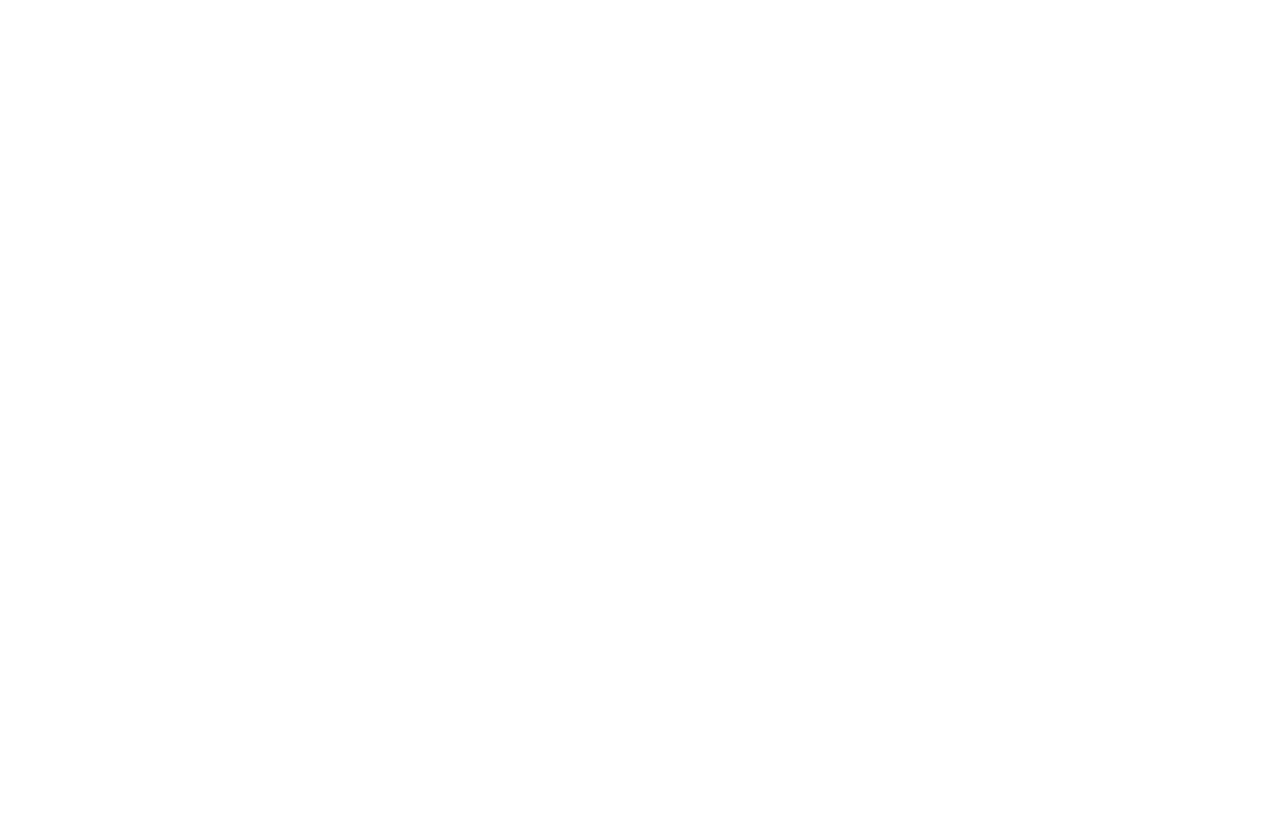
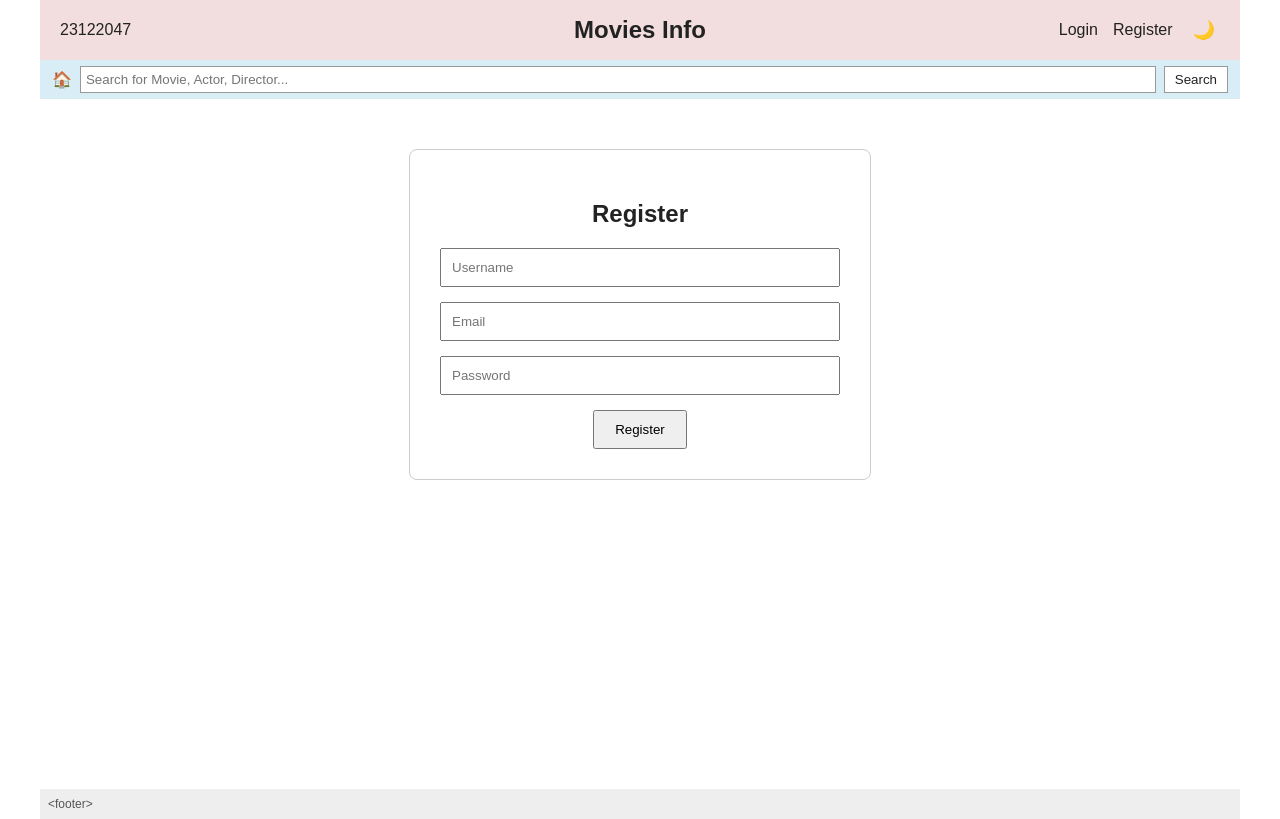
Before and after one commit to chomnhim/23122047_BTCN2, a React (Vite) app: page /register in a window 1280 px wide. Before the commit this address had no page. Built offline with nearby package versions, Linux system fonts and the light colour scheme.

Commit message:
login và register

```diff
--- a/src/App.jsx
+++ b/src/App.jsx
@@ -1,5 +1,6 @@
 import { useState } from "react";
-import { Routes, Route, Outlet } from "react-router-dom";
+import { Routes, Route, Outlet, Navigate } from "react-router-dom";
+import { AuthProvider, useAuth } from "./context/AuthContext";
 import Header from "./components/Header";
 import Navbar from "./components/Navbar";
 import Footer from "./components/Footer";
@@ -7,31 +8,43 @@ import Home from "./pages/Home";
 import MovieDetail from "./pages/MovieDetail";
 import SearchPage from "./pages/SearchPage";
 import PersonDetail from "./pages/PersonDetail";
+import Login from "./pages/Login";
+import Register from "./pages/Register";
 
-function Layout({ dark, toggleDark }) {
-  return (
+const Layout = ({ dark, toggleDark }) => (
   <div className={`app ${dark ? "dark" : ""}`}>
     <Header dark={dark} toggleDark={toggleDark} />
     <Navbar />
-      <div style={{ minHeight: "80vh" }}>
-        <Outlet />
-      </div>
+    <div style={{ minHeight: "80vh" }}><Outlet /></div>
     <Footer />
   </div>
 );
-}
+
+const ProtectedRoute = () => {
+  const { user } = useAuth();
+  return user ? <Outlet /> : <Navigate to="/login" replace />;
+};
 
 export default function App() {
   const [dark, setDark] = useState(false);
 
   return (
+    <AuthProvider>
       <Routes>
         <Route path="/" element={<Layout dark={dark} toggleDark={() => setDark(!dark)} />}>
           <Route index element={<Home />} />
           <Route path="movie/:id" element={<MovieDetail />} />
+          <Route path="person/:id" element={<PersonDetail />} />
           <Route path="search" element={<SearchPage />} />
-        <Route path="person/:id" element={<PersonDetail />} />
+          <Route path="login" element={<Login />} />
+          <Route path="register" element={<Register />} />
+
+          <Route element={<ProtectedRoute />}>
+             <Route path="profile" element={<div className="center"><h1>Profile Page</h1></div>} />
+             <Route path="favorites" element={<div className="center"><h1>Favorites Page</h1></div>} />
+          </Route>
         </Route>
       </Routes>
+    </AuthProvider>
   );
 }
--- a/src/components/Header.jsx
+++ b/src/components/Header.jsx
@@ -1,15 +1,29 @@
+import React from 'react';
 import { Link } from "react-router-dom";
+import { useAuth } from "../context/AuthContext";
 
 export default function Header({ dark, toggleDark }) {
+  const { user, logout } = useAuth();
+
   return (
     <div className="header">
       <span>23122047</span>
-      <Link to="/" style={{ textDecoration: 'none', color: 'inherit', fontWeight: 'bold' }}>
-        Movies Info
-      </Link>
-      <button onClick={toggleDark}>
-        {dark ? "☀️" : "🌙"}
-      </button>
+      <Link to="/" className="logo">Movies Info</Link>
+      <div className="actions">
+        {user ? (
+          <>
+            <span className="welcome">Hi, <strong>{user.username}</strong></span>
+            <button onClick={logout} className="btn-link">Logout</button>
+          </>
+        ) : (
+          <>
+            <Link to="/login" className="btn-link">Login</Link>
+            <Link to="/register" className="btn-link">Register</Link>
+          </>
+        )}
+        <button onClick={toggleDark} className="theme-btn">{dark ? "☀️" : "🌙"}</button>
+      </div>
+      <style>{`.header{display:flex;justify-content:space-between;align-items:center;padding:0 20px;height:60px}.logo{text-decoration:none;color:inherit;font-weight:700;font-size:1.5rem;position:absolute;left:50%;transform:translateX(-50%)}.actions{display:flex;align-items:center;gap:15px}.btn-link{text-decoration:none;color:inherit;font-weight:500;cursor:pointer;background:none;border:none;font-size:1rem}.btn-link:hover{opacity:.7}.theme-btn{background:none;border:none;cursor:pointer;font-size:1.2rem;padding:5px}@media(max-width:600px){.header span:first-child,.welcome{display:none}}`}</style>
     </div>
   );
 }
--- /dev/null
+++ b/src/context/AuthContext.jsx
@@ -0,0 +1,43 @@
+import { createContext, useContext, useState, useEffect } from 'react';
+import { useNavigate } from 'react-router-dom';
+
+const AuthContext = createContext(null);
+
+export const AuthProvider = ({ children }) => {
+  const [user, setUser] = useState(null);
+  const navigate = useNavigate();
+
+  useEffect(() => {
+    const u = localStorage.getItem('user');
+    if (u) setUser(JSON.parse(u));
+  }, []);
+
+  const login = async (username, password) => {
+    if (username === 'admin' && password === '123') {
+       const u = { username, token: 'fake-jwt-token' };
+       setUser(u);
+       localStorage.setItem('user', JSON.stringify(u));
+       navigate('/');
+       return true;
+    }
+    return false;
+  };
+
+  const register = async (username, password, email) => {
+    return true;
+  };
+
+  const logout = () => {
+    setUser(null);
+    localStorage.removeItem('user');
+    navigate('/login');
+  };
+
+  return (
+    <AuthContext.Provider value={{ user, login, register, logout }}>
+      {children}
+    </AuthContext.Provider>
+  );
+};
+
+export const useAuth = () => useContext(AuthContext);
--- /dev/null
+++ b/src/pages/Login.jsx
@@ -0,0 +1,29 @@
+import React, { useState } from 'react';
+import { useAuth } from '../context/AuthContext';
+import { useNavigate } from 'react-router-dom';
+
+export default function Login() {
+  const [u, setU] = useState('');
+  const [p, setP] = useState('');
+  const { login } = useAuth();
+  const [err, setErr] = useState('');
+
+  const hSubmit = async (e) => {
+    e.preventDefault();
+    const success = await login(u, p);
+    if (!success) setErr('Sai tài khoản hoặc mật khẩu (Thử admin/123)');
+  };
+
+  return (
+    <div className="auth-container">
+      <h2>Login</h2>
+      <form onSubmit={hSubmit}>
+        <input placeholder="Username" value={u} onChange={e=>setU(e.target.value)} required />
+        <input type="password" placeholder="Password" value={p} onChange={e=>setP(e.target.value)} required />
+        {err && <p className="err">{err}</p>}
+        <button type="submit">Login</button>
+      </form>
+      <style>{`.auth-container{max-width:400px;margin:50px auto;padding:30px;border:1px solid #ccc;border-radius:8px;text-align:center}.auth-container input{display:block;width:100%;margin-bottom:15px;padding:10px;box-sizing:border-box}.auth-container button{padding:10px 20px;cursor:pointer}.err{color:red}`}</style>
+    </div>
+  );
+}
--- /dev/null
+++ b/src/pages/Register.jsx
@@ -0,0 +1,31 @@
+import React, { useState } from 'react';
+import { useAuth } from '../context/AuthContext';
+import { useNavigate } from 'react-router-dom';
+
+export default function Register() {
+  const [u, setU] = useState('');
+  const [p, setP] = useState('');
+  const [e, setE] = useState('');
+  const { register } = useAuth();
+  const nav = useNavigate();
+
+  const hSubmit = async (evt) => {
+    evt.preventDefault();
+    await register(u, p, e);
+    alert('Đăng ký thành công! Vui lòng đăng nhập.');
+    nav('/login');
+  };
+
+  return (
+    <div className="auth-container">
+      <h2>Register</h2>
+      <form onSubmit={hSubmit}>
+        <input placeholder="Username" value={u} onChange={evt=>setU(evt.target.value)} required />
+        <input placeholder="Email" type="email" value={e} onChange={evt=>setE(evt.target.value)} required />
+        <input type="password" placeholder="Password" value={p} onChange={evt=>setP(evt.target.value)} required />
+        <button type="submit">Register</button>
+      </form>
+      <style>{`.auth-container{max-width:400px;margin:50px auto;padding:30px;border:1px solid #ccc;border-radius:8px;text-align:center}.auth-container input{display:block;width:100%;margin-bottom:15px;padding:10px;box-sizing:border-box}.auth-container button{padding:10px 20px;cursor:pointer}`}</style>
+    </div>
+  );
+}
```
Lines whose indentation alone changed are shown as unchanged.
